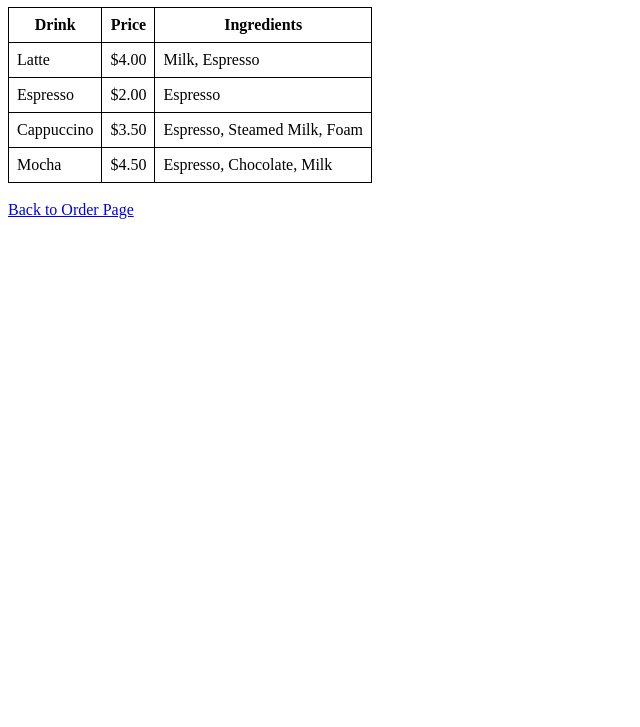
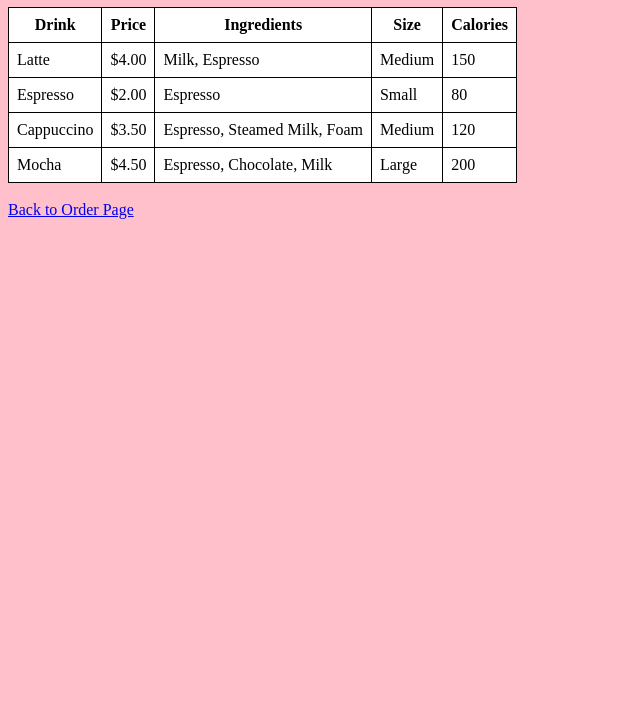
Before and after one commit to Dominiikkobylarczyk/Coffee-Shop, a plain HTML site: page menu.html in a window 1280 px wide. Shown: the part 73-800 px from the top of the page, without its empty margins (0-640 px from the left). Drawn offline with Linux system fonts and the light colour scheme.

Commit message:
Update menu.html

```diff
--- a/menu.html
+++ b/menu.html
@@ -4,40 +4,55 @@
   <meta charset="UTF-8">
   <title>Our Menu</title>
   <style>
+    body {
+      background-color: pink;
+    }
     table, th, td {
       border: 1px solid black;
       border-collapse: collapse;
       padding: 8px;
+      background-color: white;
     }
   </style>
 </head>
 <body>
   <h1>Coffee Menu</h1>
+
   <table>
     <tr>
       <th>Drink</th>
       <th>Price</th>
       <th>Ingredients</th>
+      <th>Size</th>
+      <th>Calories</th>
     </tr>
     <tr>
       <td>Latte</td>
       <td>$4.00</td>
       <td>Milk, Espresso</td>
+      <td>Medium</td>
+      <td>150</td>
     </tr>
     <tr>
       <td>Espresso</td>
       <td>$2.00</td>
       <td>Espresso</td>
+      <td>Small</td>
+      <td>80</td>
     </tr>
     <tr>
       <td>Cappuccino</td>
       <td>$3.50</td>
       <td>Espresso, Steamed Milk, Foam</td>
+      <td>Medium</td>
+      <td>120</td>
     </tr>
     <tr>
       <td>Mocha</td>
       <td>$4.50</td>
       <td>Espresso, Chocolate, Milk</td>
+      <td>Large</td>
+      <td>200</td>
     </tr>
   </table>
 
```
